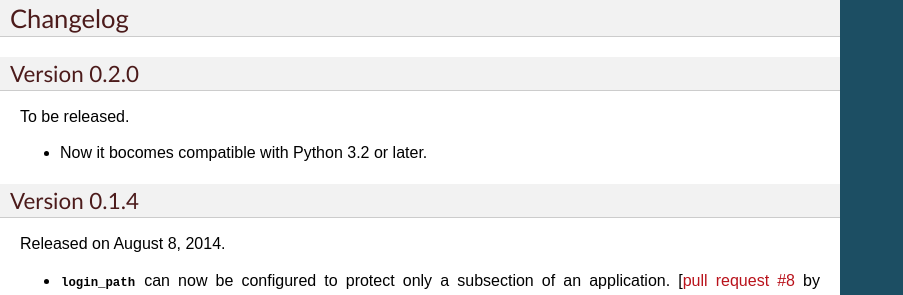
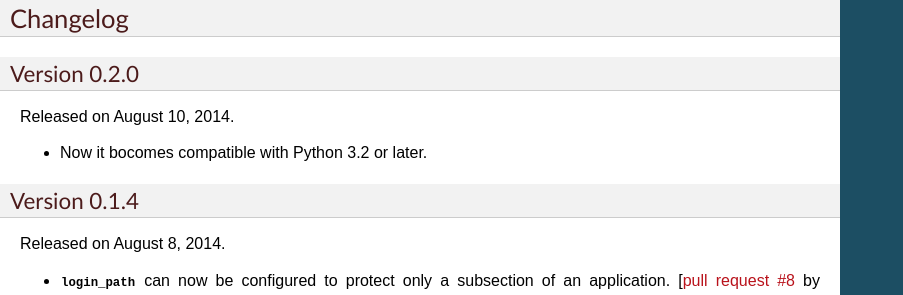
Before and after one commit to dahlia/wsgi-oauth2, a Sphinx documentation site: the page built from docs/index.rst, in a window 1280 px wide and 900 px high, scrolled down 1976 px. Shown: the part 152-447 px from the top of the window, without its empty margins (0-903 px from the left). Built offline with Sphinx 7.4.7, drawn with Linux system fonts in a browser that asks for light colours.

Commit message:
Release 0.2.0

```diff
--- a/docs/index.rst
+++ b/docs/index.rst
@@ -130,7 +130,7 @@ Changelog
 Version 0.2.0
 '''''''''''''
 
-To be released.
+Released on August 10, 2014.
 
 - Now it bocomes compatible with Python 3.2 or later.
 
```
